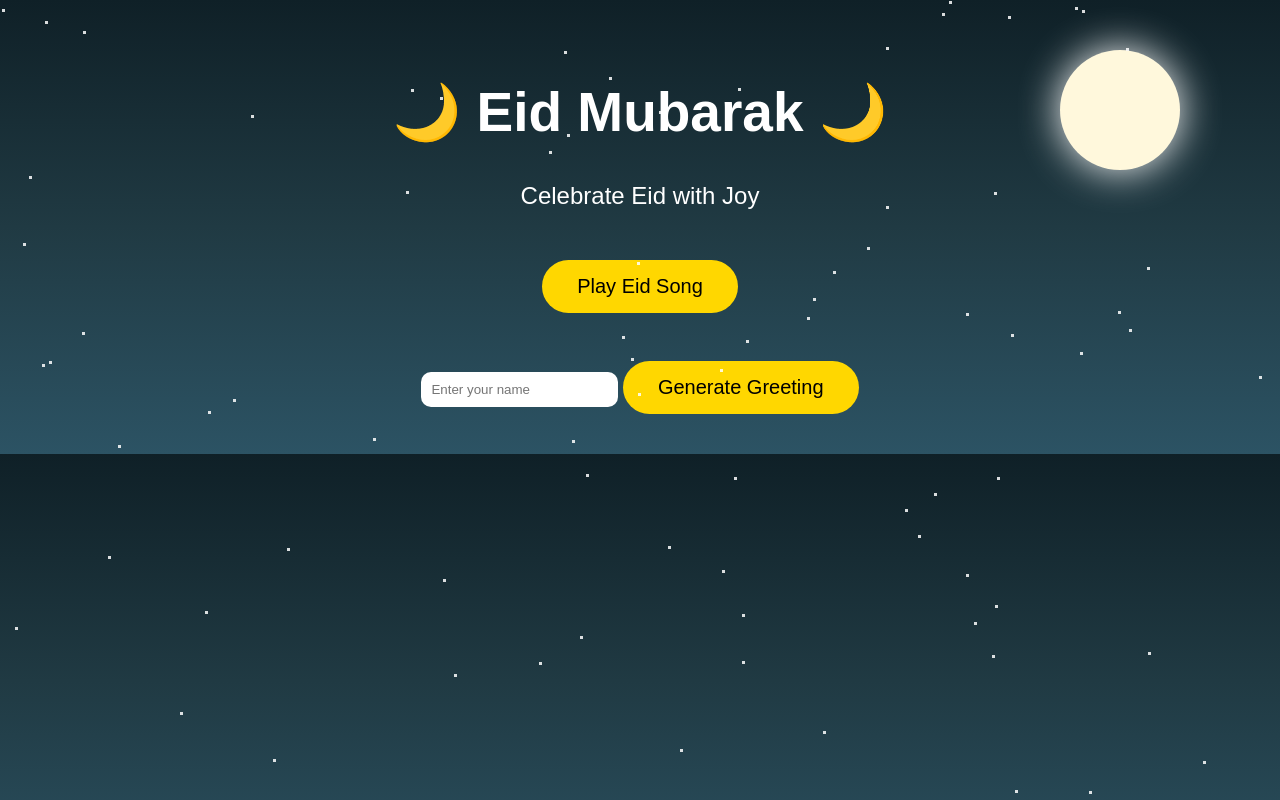
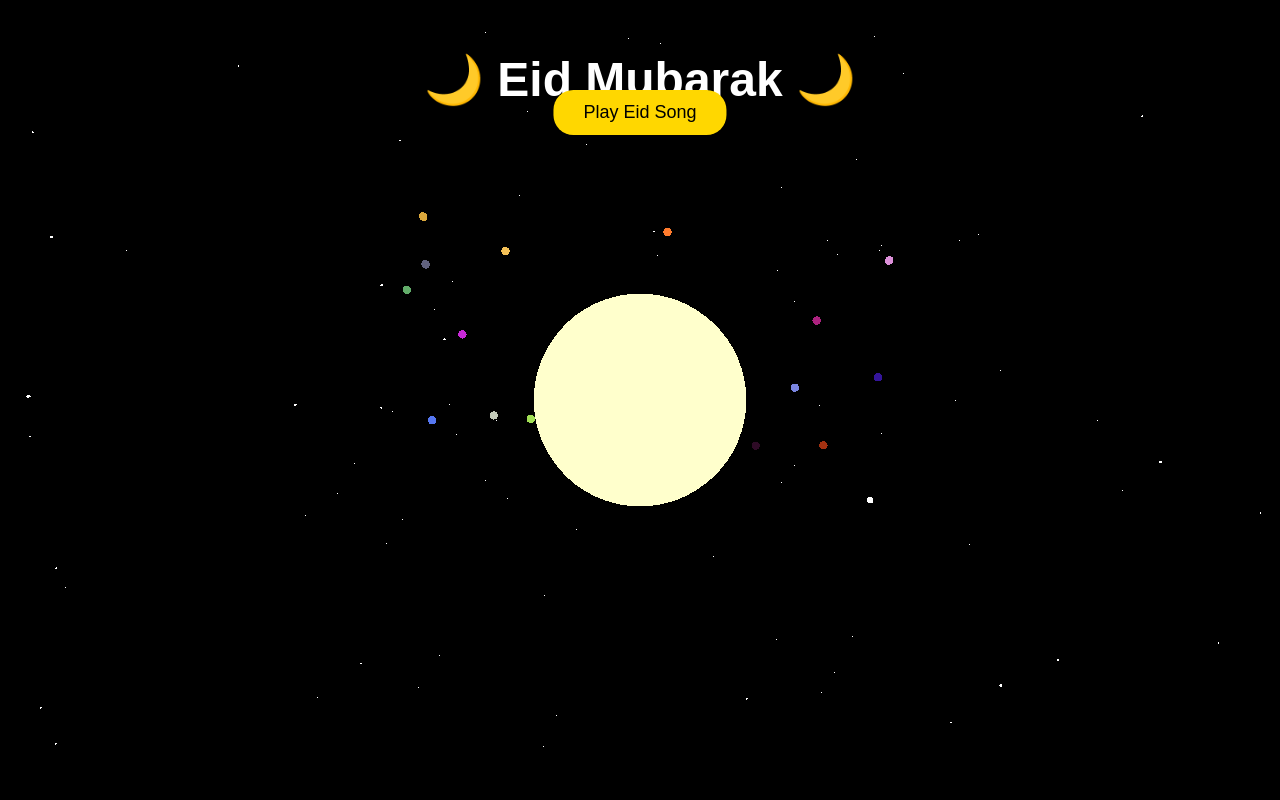
Before and after one commit to Desort17/eid-project, a plain HTML site: page index.html in a window 1280 px wide. Drawn offline with nearby package versions, Linux system fonts and the light colour scheme; animation ran at ten frames a second.

Commit message:
Update title and enhance styling for Eid celebration

```diff
--- a/index.html
+++ b/index.html
@@ -2,76 +2,45 @@
 <html lang="en">
 <head>
 <meta charset="UTF-8">
-<title>Eid Mubarak Celebration</title>
+<title>Eid Mubarak 3D Celebration</title>
+
+<script src="https://cdnjs.cloudflare.com/ajax/libs/three.js/r134/three.min.js"></script>
 
 <style>
 
 body{
-    margin:0;
-    font-family:Arial, sans-serif;
-    text-align:center;
-    background:linear-gradient(#0f2027,#203a43,#2c5364);
-    color:white;
-    overflow:hidden;
+margin:0;
+overflow:hidden;
+background:black;
+font-family:Arial;
+color:white;
+text-align:center;
 }
 
 h1{
-    margin-top:80px;
-    font-size:55px;
-}
-
-h2{
-    font-weight:normal;
+position:absolute;
+top:20px;
+width:100%;
+font-size:48px;
+z-index:2;
 }
 
 button{
-    padding:15px 35px;
-    font-size:20px;
-    border:none;
-    border-radius:30px;
-    cursor:pointer;
-    background:#ffd700;
-    color:black;
-    margin-top:30px;
+position:absolute;
+top:90px;
+left:50%;
+transform:translateX(-50%);
+padding:12px 30px;
+font-size:18px;
+border:none;
+border-radius:20px;
+background:gold;
+cursor:pointer;
+z-index:2;
 }
 
-button:hover{
-    background:#ffea55;
-}
-
-.moon{
-    position:absolute;
-    top:50px;
-    right:100px;
-    width:120px;
-    height:120px;
-    background:#fff8dc;
-    border-radius:50%;
-    box-shadow:0 0 40px #fff;
-}
-
-.star{
-    position:absolute;
-    width:3px;
-    height:3px;
-    background:white;
-    animation:twinkle 2s infinite alternate;
-}
-
-@keyframes twinkle{
-    from{opacity:0.2;}
-    to{opacity:1;}
-}
-
-.card{
-    margin-top:40px;
-    font-size:24px;
-}
-
-input{
-    padding:10px;
-    border-radius:10px;
-    border:none;
+canvas{
+display:block;
 }
 
 </style>
@@ -79,20 +48,9 @@ input{
 
 <body>
 
-<div class="moon"></div>
-
 <h1>🌙 Eid Mubarak 🌙</h1>
-<h2>Celebrate Eid with Joy</h2>
 
 <button onclick="playSong()">Play Eid Song</button>
-
-<br><br>
-
-<input id="nameInput" placeholder="Enter your name">
-
-<button onclick="generateGreeting()">Generate Greeting</button>
-
-<div class="card" id="greeting"></div>
 
 <audio id="eidSong">
 <source src="Eid_song.mp3" type="audio/mpeg">
@@ -100,38 +58,120 @@ input{
 
 <script>
 
+// play music
+
 function playSong(){
-    document.getElementById("eidSong").play();
+document.getElementById("eidSong").play();
 }
 
-function generateGreeting(){
+// scene
 
-let name=document.getElementById("nameInput").value;
+const scene = new THREE.Scene();
 
-if(name===""){
-name="Friend";
-}
+const camera = new THREE.PerspectiveCamera(
+75,
+window.innerWidth/window.innerHeight,
+0.1,
+1000
+);
 
-let message="Eid Mubarak "+name+"! 🌙✨ May your heart be filled with peace, joy and blessings.";
+camera.position.z = 5;
 
-document.getElementById("greeting").innerHTML=message;
+const renderer = new THREE.WebGLRenderer();
+
+renderer.setSize(window.innerWidth,window.innerHeight);
+
+document.body.appendChild(renderer.domElement);
+
+// moon
+
+const moonGeometry = new THREE.SphereGeometry(2,32,32);
+
+const moonMaterial = new THREE.MeshBasicMaterial({
+color:0xffffcc
+});
+
+const moon = new THREE.Mesh(moonGeometry,moonMaterial);
+
+scene.add(moon);
+
+moon.position.set(0,0,-5);
+
+// stars
+
+const starGeometry = new THREE.SphereGeometry(0.05,16,16);
+
+const starMaterial = new THREE.MeshBasicMaterial({color:0xffffff});
+
+for(let i=0;i<200;i++){
+
+const star = new THREE.Mesh(starGeometry,starMaterial);
+
+star.position.x = (Math.random()-0.5)*100;
+star.position.y = (Math.random()-0.5)*100;
+star.position.z = -Math.random()*100;
+
+scene.add(star);
 
 }
 
-// create stars
+// fireworks particles
 
-for(let i=0;i<80;i++){
+let particles=[];
 
-let star=document.createElement("div");
+function createFirework(){
 
-star.className="star";
+const particleGeometry = new THREE.SphereGeometry(0.08,8,8);
 
-star.style.top=Math.random()*100+"vh";
-star.style.left=Math.random()*100+"vw";
+const particleMaterial = new THREE.MeshBasicMaterial({
+color:Math.random()*0xffffff
+});
 
-document.body.appendChild(star);
+const particle = new THREE.Mesh(particleGeometry,particleMaterial);
+
+particle.position.set(
+(Math.random()-0.5)*10,
+(Math.random()-0.5)*5,
+-5
+);
+
+scene.add(particle);
+
+particles.push(particle);
 
 }
+
+setInterval(createFirework,300);
+
+// animation loop
+
+function animate(){
+
+requestAnimationFrame(animate);
+
+moon.rotation.y += 0.003;
+
+particles.forEach(p=>{
+p.position.y += 0.05;
+});
+
+renderer.render(scene,camera);
+
+}
+
+animate();
+
+// responsive resize
+
+window.addEventListener("resize",()=>{
+
+camera.aspect = window.innerWidth/window.innerHeight;
+
+camera.updateProjectionMatrix();
+
+renderer.setSize(window.innerWidth,window.innerHeight);
+
+});
 
 </script>
 
```
